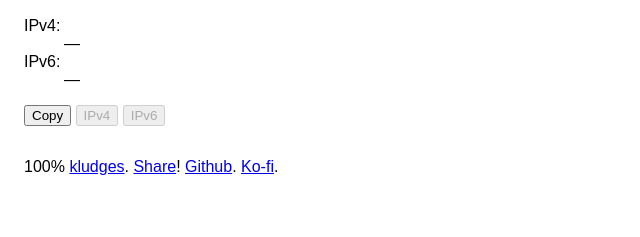
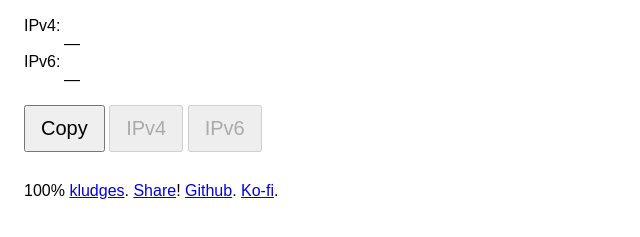
Before and after one commit to virtulis/this-computer, a website: page template/index.html in a window 1280 px wide. Shown: the part 55-292 px from the top of the page, without its empty margins (0-640 px from the left). Drawn offline with Linux system fonts and the light colour scheme; no server answers.

Commit message:
He butn to small for he gotdam fingr

```diff
--- a/template/index.html
+++ b/template/index.html
@@ -10,7 +10,11 @@
 			padding: 16px;
 		}
 		footer {
-			margin: 32px 0;
+			margin: 30px 0 10px;
+		}
+		button {
+			font-size: 20px;
+			padding: 10px 15px;
 		}
 	</style>
 </head>
```
